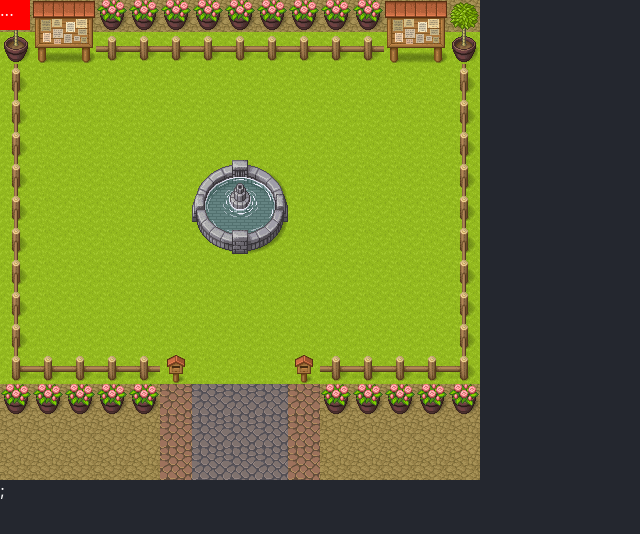
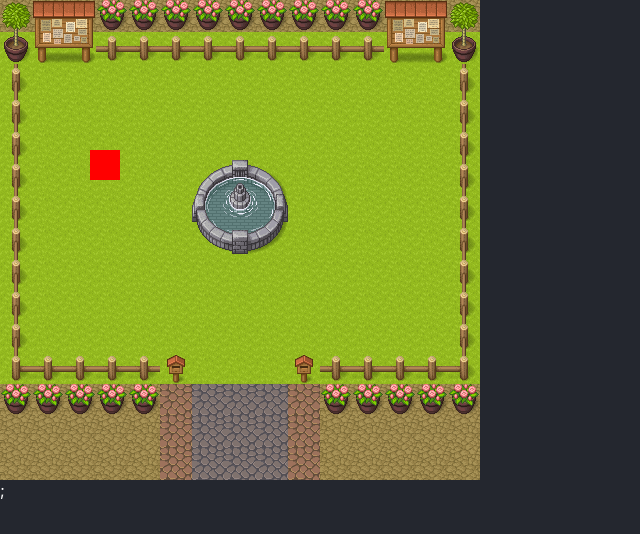
Before and after one commit to GardeniaOliveira/RPG-game-with-react-ts-BoniekyLacerda, a React (Create React App) app: page / in a window 1280 px wide. Shown: the top 534 px of the page, without its empty margins (0-640 px from the left). Built offline with nearby package versions, Linux system fonts and the light colour scheme.

Commit message:
created ueCharacter

```diff
--- a/src/App.tsx
+++ b/src/App.tsx
@@ -1,11 +1,16 @@
+import { useEffect } from "react";
 import * as C from "./App.styles";
 import { Character } from "./components/Character";
+import { useCharacter } from "./hooks/useCharacter";
 
 const App = () => {
+  //the function useCharacter loads all inside  useCharacter.ts file
+  const char = useCharacter();
+
   return (
     <C.Container>
       <C.Map>
-        <Character></Character>
+        <Character x={char.x} y={char.y} />
       </C.Map>
       ;
     </C.Container>
--- a/src/components/Character/index.tsx
+++ b/src/components/Character/index.tsx
@@ -1,5 +1,11 @@
 import * as C from "./styles";
 
-export const Character = () => {
-  return <C.Container>...</C.Container>;
+type Props = {
+  x: number;
+  y: number;
 };
+export const Character = ({ x, y }: Props) => {
+  //all quadrate has a size 30x30, so to move the position is only multiply by size
+  const size = 30;
+  return <C.Container size={size} left={x * size} top={y * size}></C.Container>;
+};
--- a/src/components/Character/styles.ts
+++ b/src/components/Character/styles.ts
@@ -1,7 +1,14 @@
 import styled from "styled-components";
 
-export const Container = styled.div`
+export const Container = styled.div<{
+  size: number;
+  left: number;
+  top: number;
+}>`
+  width: ${(props) => props.size}px;
+  height: ${(props) => props.size}px;
   background-color: red;
-  width: 30px;
-  height: 30px;
+  position: absolute;
+  left: ${(props) => props.left}px;
+  top: ${(props) => props.top}px;
 `;
--- /dev/null
+++ b/src/hooks/useCharacter.ts
@@ -0,0 +1,43 @@
+import { useState } from "react";
+
+export const useCharacter = () => {
+  //the new character starts with this position
+  const [pos, setPos] = useState({ x: 3, y: 5 });
+
+  const moveLeft = () => {
+    setPos((pos) => ({
+      x: pos.x - 1,
+      y: pos.y,
+    }));
+  };
+
+  const moveRight = () => {
+    setPos((pos) => ({
+      x: pos.x + 1,
+      y: pos.y,
+    }));
+  };
+
+  const moveUp = () => {
+    setPos((pos) => ({
+      x: pos.x,
+      y: pos.y - 1,
+    }));
+  };
+
+  const moveDown = () => {
+    setPos((pos) => ({
+      x: pos.x,
+      y: pos.y + 1,
+    }));
+  };
+
+  return {
+    x: pos.x,
+    y: pos.y,
+    moveLeft,
+    moveRight,
+    moveUp,
+    moveDown,
+  };
+};
```
